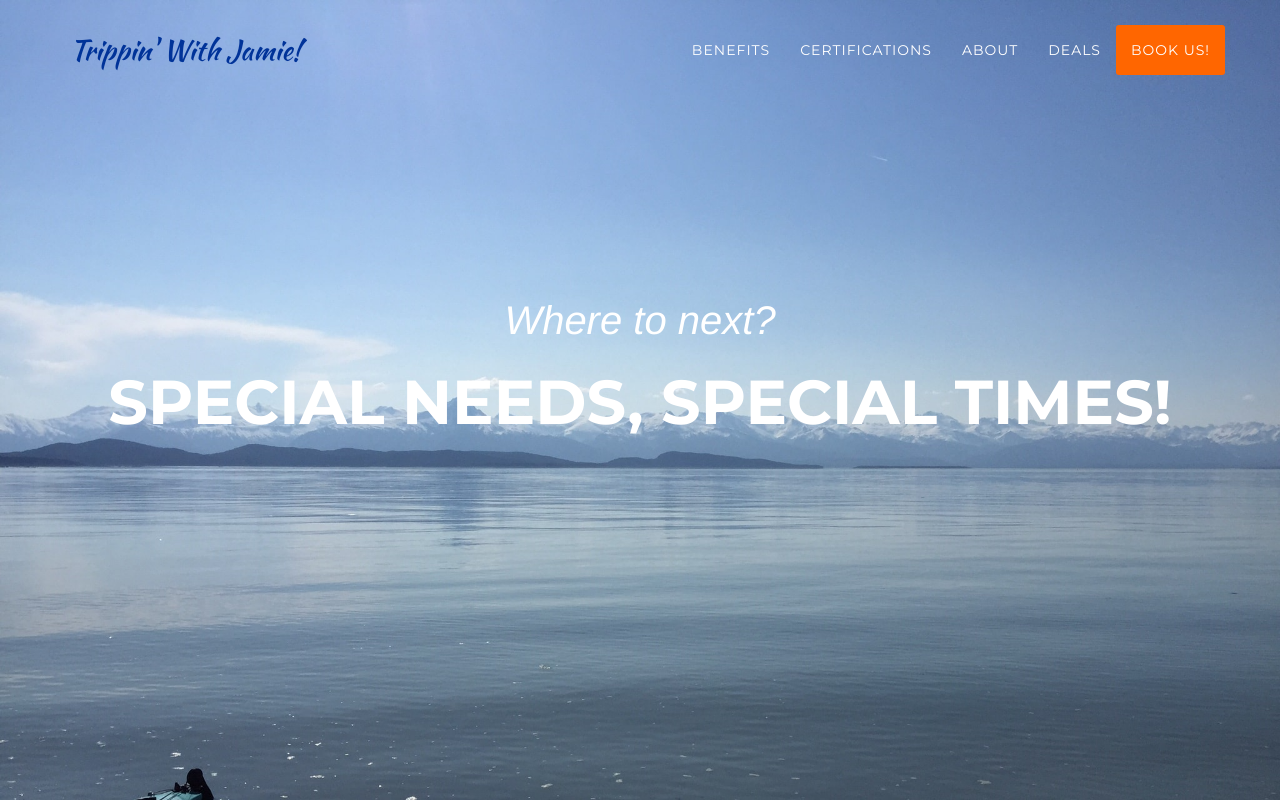
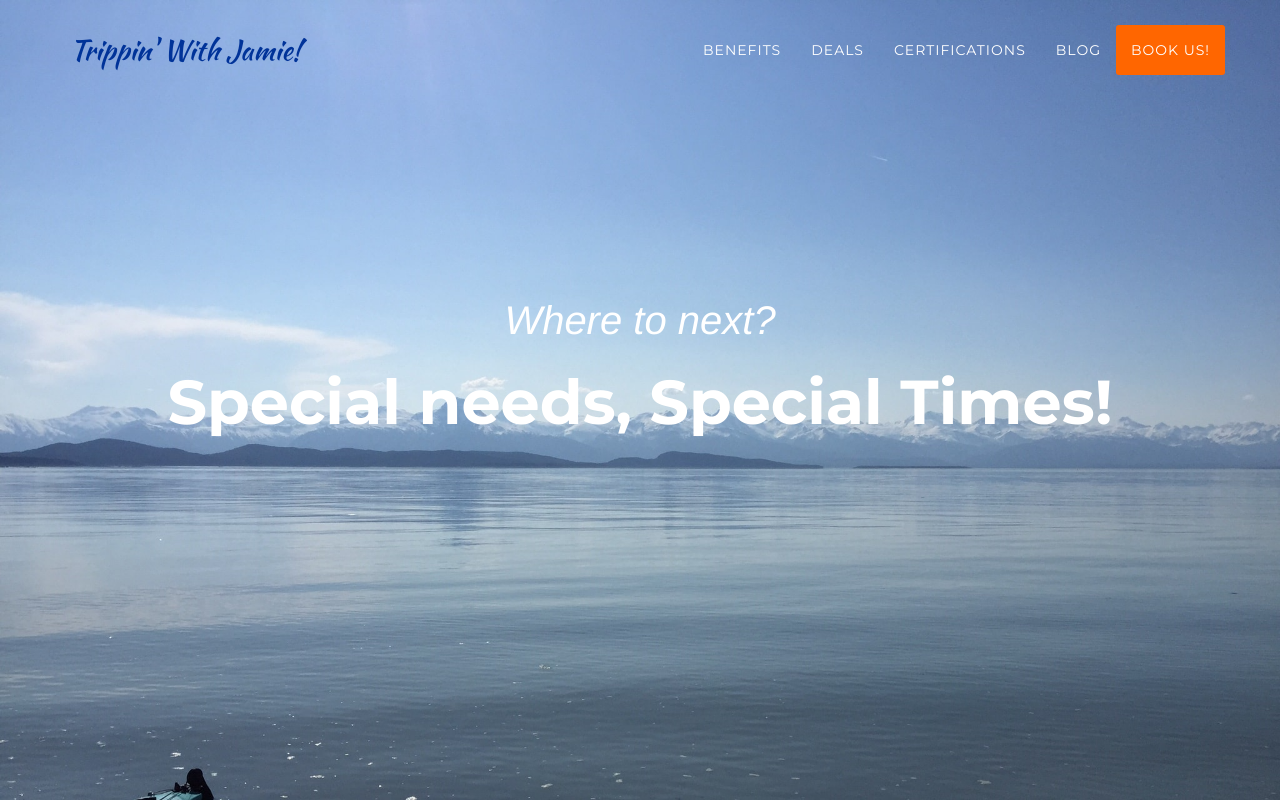
Before and after one commit to DevonPeroutky/TrippinWithJamie, a website: page app/index.html in a window 1280 px wide. Shown: the top 802 px of the page. Drawn offline with nearby package versions, Linux system fonts and the light colour scheme; some packages are replaced by stand-ins of ours; files whose address does not match are found by name; a web font is replaced by a local one.

Commit message:
SM button fix

```diff
--- a/app/index.html
+++ b/app/index.html
@@ -60,13 +60,13 @@
                         <a class="page-scroll desktop" href="#services">Benefits</a>
                     </li>
                     <li>
+                        <a class="page-scroll desktop" href="#deals">Deals</a>
+                    </li>
+                    <li>
                         <a class="page-scroll desktop" href="#portfolio">Certifications</a>
                     </li>
                     <li>
-                        <a class="page-scroll desktop" href="#about">About</a>
-                    </li>
-                    <li>
-                        <a class="page-scroll desktop" href="#deals">Deals</a>
+                        <a class="page-scroll desktop" href="#blog">Blog</a>
                     </li>
                     <li>
                         <a class="page-scroll desktop" href="#contact">Book Us!</a>
@@ -90,9 +90,9 @@
                 </div>
                 <div class="col-md-4">
                     <ul class="list-inline social-buttons">
-                        <li><a href="https://www.facebook.com/trippinwithjamie?fref=ts"><i class="fa fa-facebook"></i></a>
+                        <li><a href="https://www.facebook.com/trippinwithjamie" target="_top"><i class="fa fa-facebook"></i></a>
                         </li>
-                        <li><a href="https://www.linkedin.com/pub/jamie-scheff/5/283/756"><i class="fa fa-linkedin"></i></a>
+                        <li><a href="https://www.linkedin.com/pub/jamie-scheff/5/283/756" target="_top"><i class="fa fa-linkedin"></i></a>
                         </li>
                     </ul>
                 </div>
--- a/app/partials/home.html
+++ b/app/partials/home.html
@@ -11,7 +11,7 @@
     <div class="container fullscreen">
         <div class="intro-text">
             <div class="intro-lead-in">Where to next?</div>
-            <div class="intro-heading">Special needs, Special Times!</div>
+            <div class="intro-heading" style="text-transform:none">Special needs, Special Times!</div>
         </div>
     </div>
 </header>
@@ -69,7 +69,7 @@
 </section>
 
 <!-- Previously the About Section, now the 'See what our customers have to say'? -->
-<section id="deals">
+<section id="reviews">
     <div class="container">
         <div class="row">
             <div class="col-lg-12 text-center">
@@ -240,7 +240,7 @@
 -->
 
 <!-- Excursion Section -->
-<section id="deals" class="bg-light-gray">
+<section id="excursions" class="bg-light-gray">
     <div class="container">
         <div class="row">
             <div class="col-lg-12 text-center">
```
